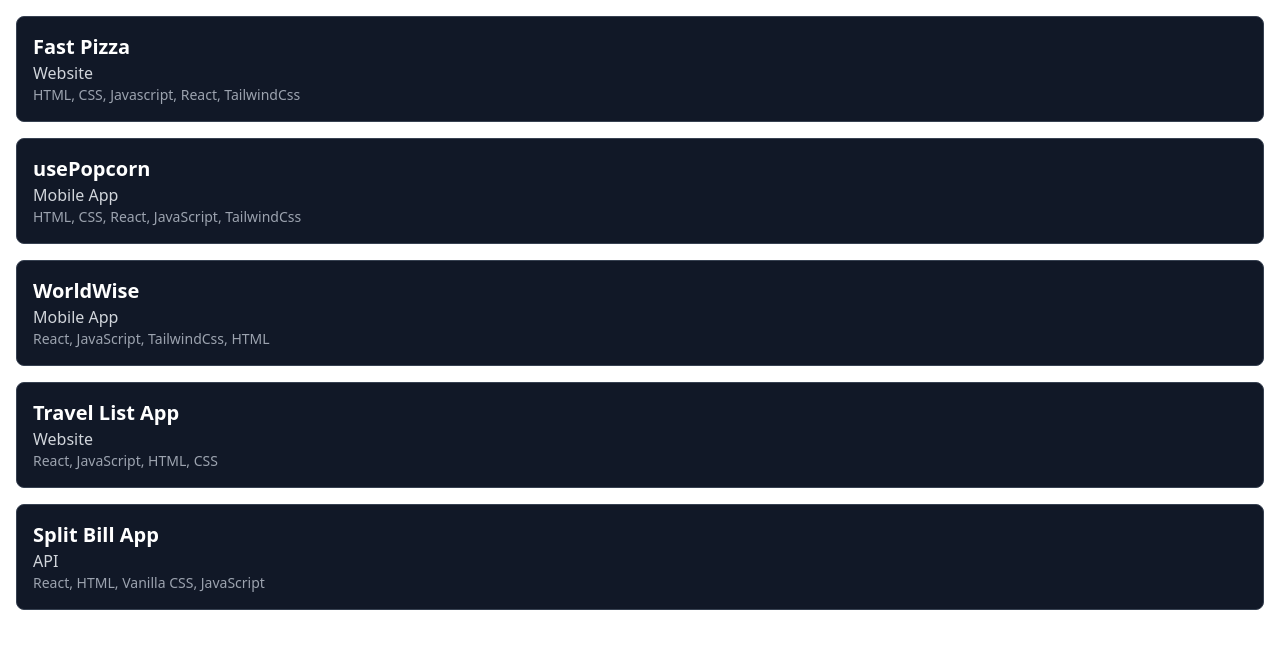
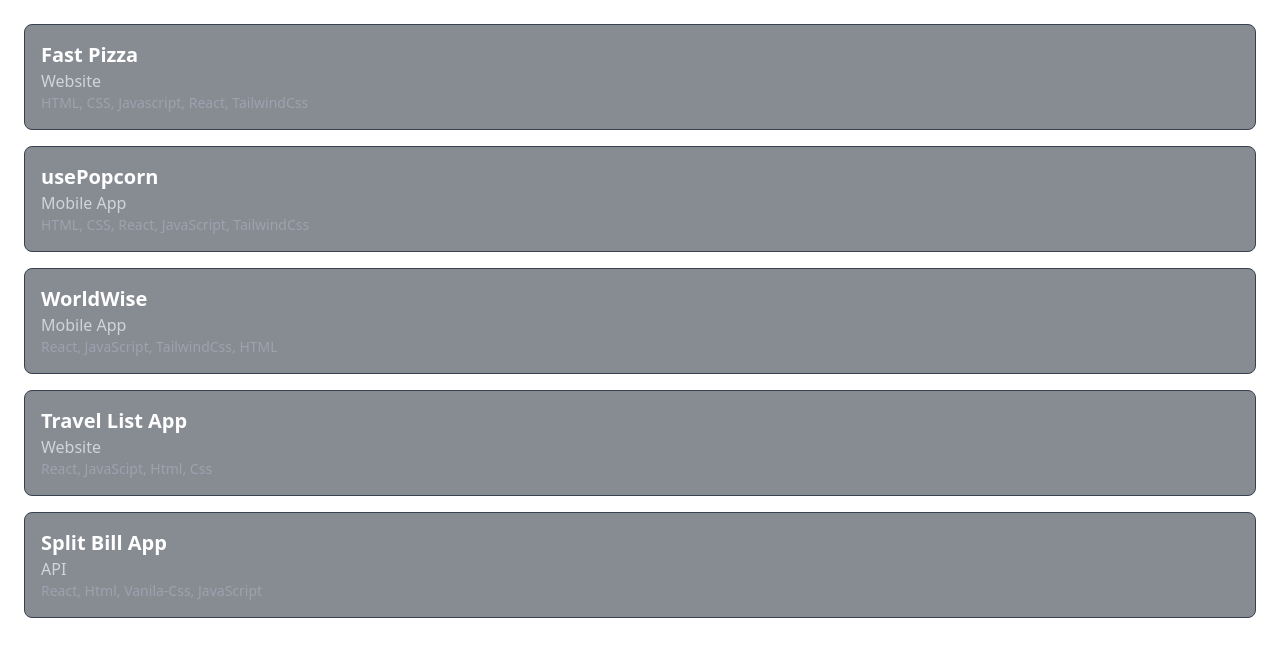
Before and after one commit to don-Savage01/Gafar-Portfolio, a React (Vite) app: page /projects in a window 1280 px wide. Shown: the top 656 px of the page. Built offline with nearby package versions, Linux system fonts and the light colour scheme.

Commit message:
animated

```diff
--- a/src/pages/HomePage.jsx
+++ b/src/pages/HomePage.jsx
@@ -82,8 +82,8 @@ const HomePage = () => {
       </aside>
 
       {showProjects && (
-        <div className="fixed inset-0 z-50 overflow-hidden">
-          <div className="h-full w-full bg-gradient-to-b from-purple-700 via-indigo-600 to-gray-800 bg-opacity-95 p-4 animate-slide-up">
+        <div className="fixed inset-0 z-50 flex justify-center items-end">
+          <div className="h-[88vh] w-full bg-gradient-to-b from-purple-700 via-indigo-600 to-gray-800 bg-opacity-95 p-4 animate-slide-up rounded-t-xl">
             <div className="max-w-6xl mx-auto h-full flex flex-col rounded-xl shadow-2xl overflow-hidden">
               <div className="flex justify-between items-center p-4 border-b border-gray-600">
                 <h2 className="text-xl font-bold text-white">
--- a/src/pages/ProjectsPage.jsx
+++ b/src/pages/ProjectsPage.jsx
@@ -8,7 +8,7 @@ const ProjectsPage = ({ onSelectProject, selectedProject }) => {
       type: "Website",
       technologies: "HTML, CSS, Javascript, React, TailwindCss",
       description:
-        "Fast Pizza is a modern single-page pizza ordering app built with React and styled using Tailwind CSS. It allows users to browse a live-updating menu fetched from a public API, manage their cart with Redux, and place orders with optional priority delivery. The app supports real-time address lookup using the browser's geolocation and reverse-geocoding APIs.",
+        "Fast Pizza is a modern single-page pizza ordering app built with React and styled using Tailwind CSS. It allows users to browse a live-updating menu fetched from a public API, manage their cart with Redux, and place orders with optional priority delivery. The app supports real-time address lookup using the browser's geolocation and reverse-geocoding APIs. Users can also track the status and ETA of their orders and search for any order by its ID, all within a responsive, mobile-friendly interface.",
     },
     {
       id: 2,
@@ -16,7 +16,7 @@ const ProjectsPage = ({ onSelectProject, selectedProject }) => {
       type: "Mobile App",
       technologies: "HTML, CSS, React, JavaScript, TailwindCss",
       description:
-        "usePopcorn is a lightweight movie discovery app built with React. It allows users to search for movies using the OMDB API, view key details, and manage a persistent watched list.",
+        "usePopcorn is a lightweight movie discovery app built with React. It allows users to search for movies using the OMDB API, view key details about each film, and rate and mark movies as watched. The app maintains a persistent watched list, so users can revisit or modify their movie history anytime. It's designed to be fast, interactive, and beginner-friendly, making it a great example of handling APIs and state management in React.",
     },
     {
       id: 3,
@@ -24,51 +24,52 @@ const ProjectsPage = ({ onSelectProject, selectedProject }) => {
       type: "Mobile App",
       technologies: "React, JavaScript, TailwindCss, HTML",
       description:
-        "WorldWise is a travel-tracking app with an interactive map. Users can log cities, dates, notes, and custom emojis. Includes fake auth, protected routes, and geolocation.",
+        "WorldWise is a travel-tracking single-page application built with React. It features an interactive world map where users can log cities they’ve visited, along with visit dates, notes, and custom emojis. The app includes a country-based organization of cities, fake authentication, and protected routes. It showcases advanced React patterns like context APIs for global state, lazy loading, dynamic routing, and geolocation integration for a rich user experience.",
     },
     {
       id: 4,
       title: "Travel List App",
       type: "Website",
-      technologies: "React, JavaScript, HTML, CSS",
+      technologies: "React, JavaScipt, Html, Css",
       description:
-        "This app helps users manage travel items. Add, remove, sort, and mark as packed. Clean UI and responsive behavior.",
+        "The Travel List App is a simple yet intuitive React-based tool designed to help users organize and manage travel items. It allows users to add, remove, and mark items as packed, with options to sort or clear the list. With a clean UI and responsive behavior, the app offers a smooth experience for travelers looking to stay organized and never forget essentials.",
     },
     {
       id: 5,
       title: "Split Bill App",
       type: "API",
-      technologies: "React, HTML, Vanilla CSS, JavaScript",
+      technologies: "React, Html, Vanila-Css, JavaScript",
       description:
-        "Track shared expenses with friends. Add custom avatars, input bills, and automatically update balances.",
+        "The Split Bill App is a React-based tool that simplifies shared expense tracking with friends. It displays each friend's balance, whether you owe them or they owe you. You can add friends with custom names and avatars, select a friend to split a bill, input the total amount and your share, and indicate who paid. The app then automatically updates balances to reflect the transaction.",
     },
   ];
 
   return (
-    <div className="h-full w-full p-4 text-white">
+    <div className="h-full w-full rounded-t-lg p-6 text-white relative">
       {selectedProject ? (
-        <div className="h-full flex flex-col">
-          <div className="flex-1 overflow-y-auto">
+        <div className="h-full flex flex-col relative">
+          <div className="flex-1 overflow-y-auto pr-2">
             <h2 className="text-2xl font-bold mb-4">{selectedProject.title}</h2>
             <p className="text-lg mb-2">{selectedProject.type}</p>
-            <p className="text-gray-300 mb-4">{selectedProject.technologies}</p>
-            <p className="text-gray-200">{selectedProject.description}</p>
+            <p className="text-gray-300 mb-6">{selectedProject.technologies}</p>
+            <p className="text-gray-200 mb-6">{selectedProject.description}</p>
           </div>
-          <div className="mt-4">
+
+          <div className="absolute bottom-1 right-3">
             <button
               onClick={() => onSelectProject(null)}
-              className="px-4 py-2 bg-gray-700 rounded-lg hover:bg-gray-600 text-sm"
+              className="px-4 py-2 bg-gray-700 rounded-lg hover:bg-gray-600 transition-colors text-xs"
             >
               Back to projects
             </button>
           </div>
         </div>
       ) : (
-        <div className="grid gap-4 overflow-y-auto max-h-full">
+        <div className="space-y-4 overflow-y-auto max-h-[calc(100%-3rem)]">
           {projects.map((project) => (
             <div
               key={project.id}
-              className="p-4 bg-gray-900 border border-gray-700 rounded-lg hover:bg-gray-800 cursor-pointer"
+              className="p-4 border border-gray-700 cursor-pointer hover:bg-gray-800 rounded-lg bg-gray-900 bg-opacity-50 transition-colors"
               onClick={() => onSelectProject(project)}
             >
               <h3 className="text-xl font-semibold">{project.title}</h3>
```
